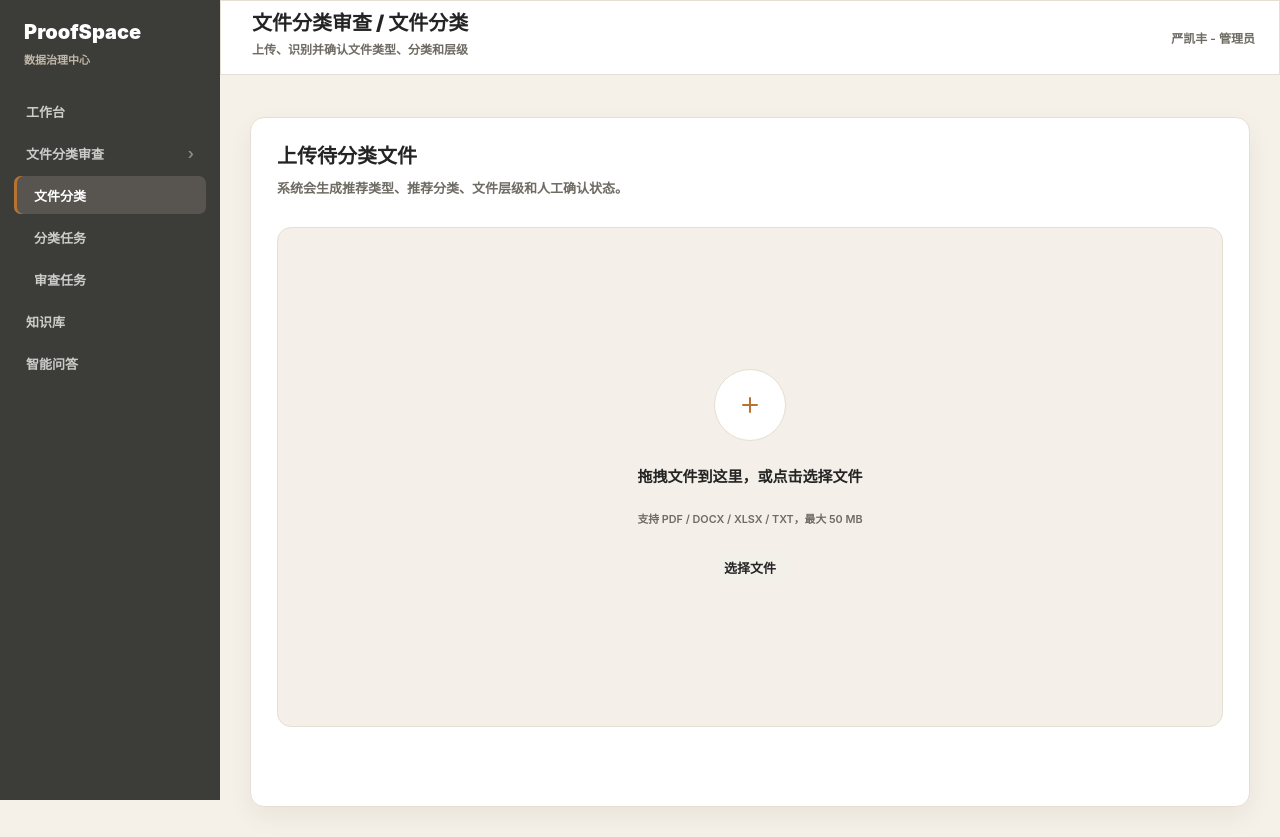
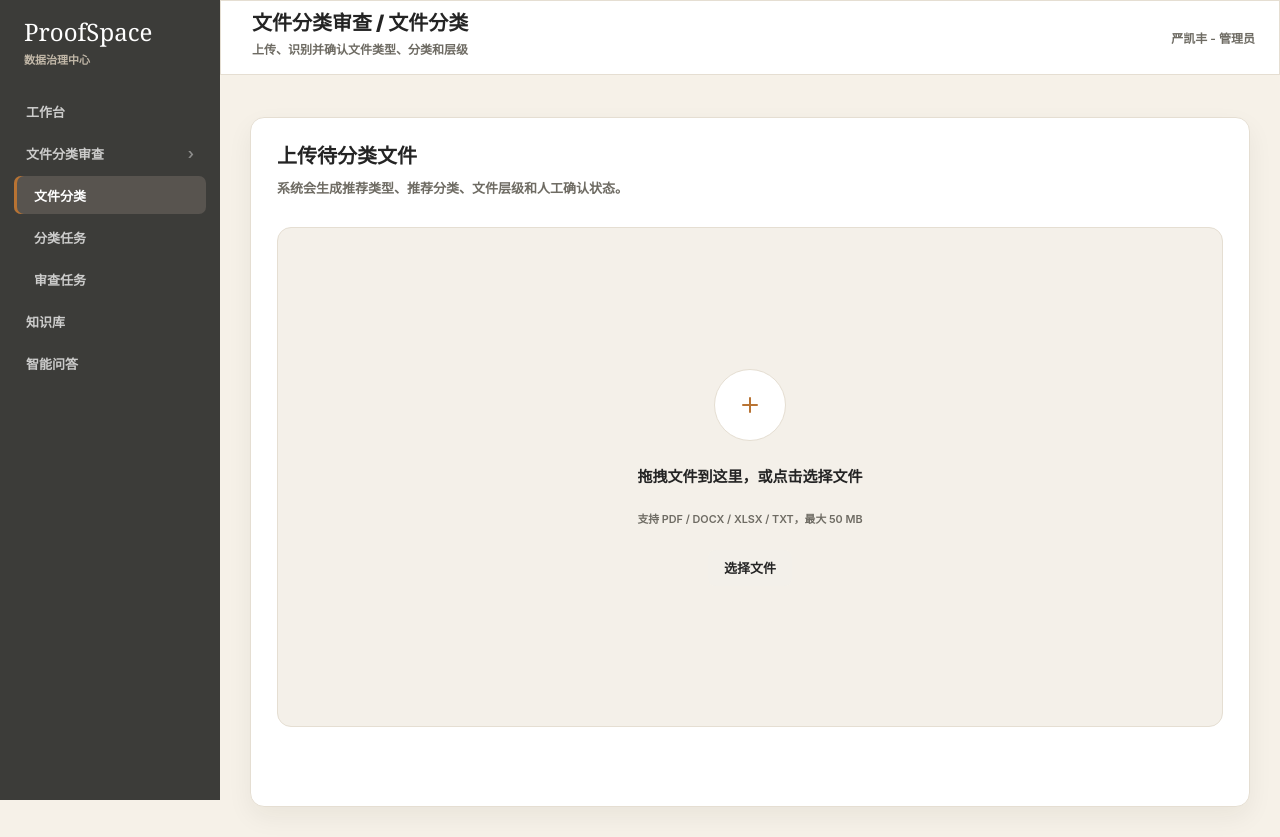
Before and after one commit to icn1Vad/frontframe, a Next.js app: page /file-classification in a window 1280 px wide. Built offline with nearby package versions, Linux system fonts and the light colour scheme.

Commit message:
style: align app brand typography with landing page

```diff
--- a/src/styles/globals.css
+++ b/src/styles/globals.css
@@ -49,7 +49,7 @@ h1, h2, h3, p { margin: 0; }
 
 .app { width: 100%; min-width: 0; min-height: 100vh; display: grid; grid-template-columns: 220px minmax(0, 1fr); }
 .sidebar { position: sticky; top: 0; width: 100%; height: 100vh; min-height: 720px; background: var(--sidebar); color: #fff; z-index: 40; }
-.brand { position: absolute; top: 20px; left: 24px; font-size: 20px; font-weight: 900; }
+.brand { position: absolute; top: 20px; left: 24px; font-family: Georgia, "Times New Roman", serif; font-size: 24px; font-weight: 400; line-height: 1; letter-spacing: 0; }
 .brand-sub { position: absolute; top: 51px; left: 24px; color: #c2b8a8; font-size: 11px; }
 .menu-button { position: absolute; top: 22px; left: 174px; width: 32px; height: 32px; display: none; place-items: center; border-radius: 8px; color: #fff; background: var(--sidebar-active); }
 .nav { position: absolute; top: 90px; left: 0; right: 0; }
@@ -256,7 +256,7 @@ h1, h2, h3, p { margin: 0; }
 
 @media (max-width: 1200px) {
   .app { grid-template-columns: 184px minmax(0, 1fr); }
-  .brand { left: 16px; font-size: 18px; }
+  .brand { left: 16px; }
   .brand-sub { left: 16px; }
   .menu-button { right: 12px; left: auto; }
   .nav-item { margin: 0 10px; padding: 0 10px; }
```
